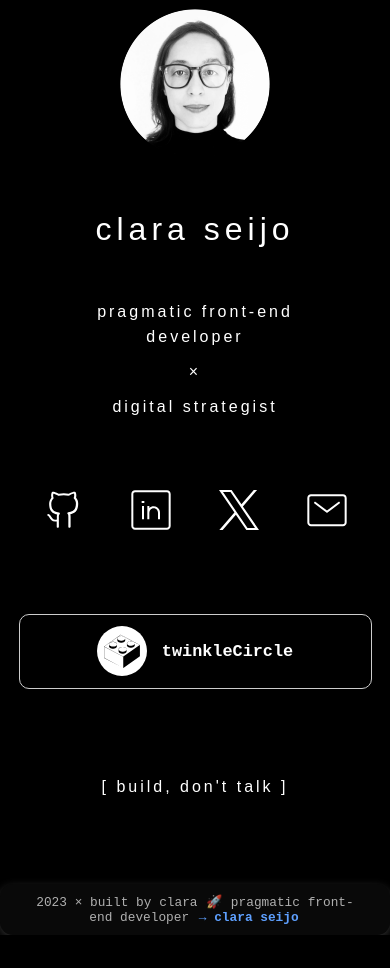
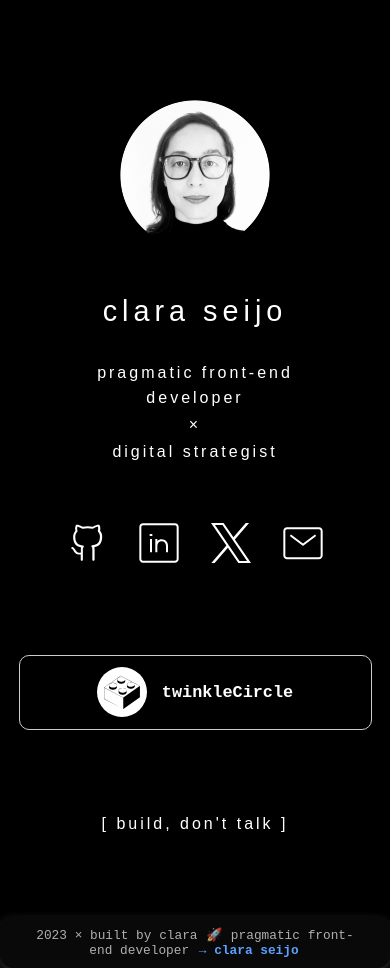
Before and after one commit to clasei/clara, a React (Create React App) app: page / in a window 390 px wide. Before the commit the page ends 935 px from the top, so only its background shows below. Built offline with nearby package versions, Linux system fonts and the light colour scheme.

Commit message:
sizes adjusted

```diff
--- a/src/App.css
+++ b/src/App.css
@@ -9,7 +9,6 @@ body {
   align-items: center;
   justify-content: center;
   flex-wrap: wrap;
-  max-height: 100vh;
   overflow-y: auto;
   height: auto;
   box-sizing: border-box;
--- a/src/components/Header/Header.css
+++ b/src/components/Header/Header.css
@@ -22,8 +22,8 @@ h1 {
     font-size: 2rem;
     letter-spacing: 5px;
     font-weight: 510;
-    padding-top: 15px;
-    padding-bottom: 25px;
+    padding-top: 0.7rem;
+    padding-bottom: 0.7rem;
 }
 
 p {
@@ -31,6 +31,23 @@ p {
     letter-spacing: 3px;
     font-weight: 350;
     line-height: 25px;
-    margin-top: 5px;
-    margin-bottom: 5px;
+    margin-top: 0.1rem;
+    margin-bottom: 0.1rem;
 }
+
+@media screen and (max-width: 768px) {
+    h1 {
+        font-size: 1.8rem;
+        padding-top: 0.7rem;
+        padding-bottom: 0.7rem;
+    }
+
+    p {
+        font-size: 1rem;
+        letter-spacing: 3px;
+        font-weight: 350;
+        line-height: 25px;
+        margin-top: 1px;
+        margin-bottom: 1px;
+    }
+}
--- a/src/components/SocialLinks/SocialLinks.css
+++ b/src/components/SocialLinks/SocialLinks.css
@@ -1,9 +1,10 @@
 .social-links {
     display: flex;
     gap: 3rem;
-    margin: 1rem auto;
     justify-content: center;
     height: auto;
+    padding-top: 0.5rem;
+    padding-bottom: 0.5rem;
 }
 
 .icon-svg:active {
@@ -15,3 +16,9 @@
     transform: scale(1.2);
     transition: transform 0.4s ease-in-out;
 }
+
+@media screen and (max-width: 768px) {
+    .social-links {
+        gap: 2rem;
+    }
+}
```
